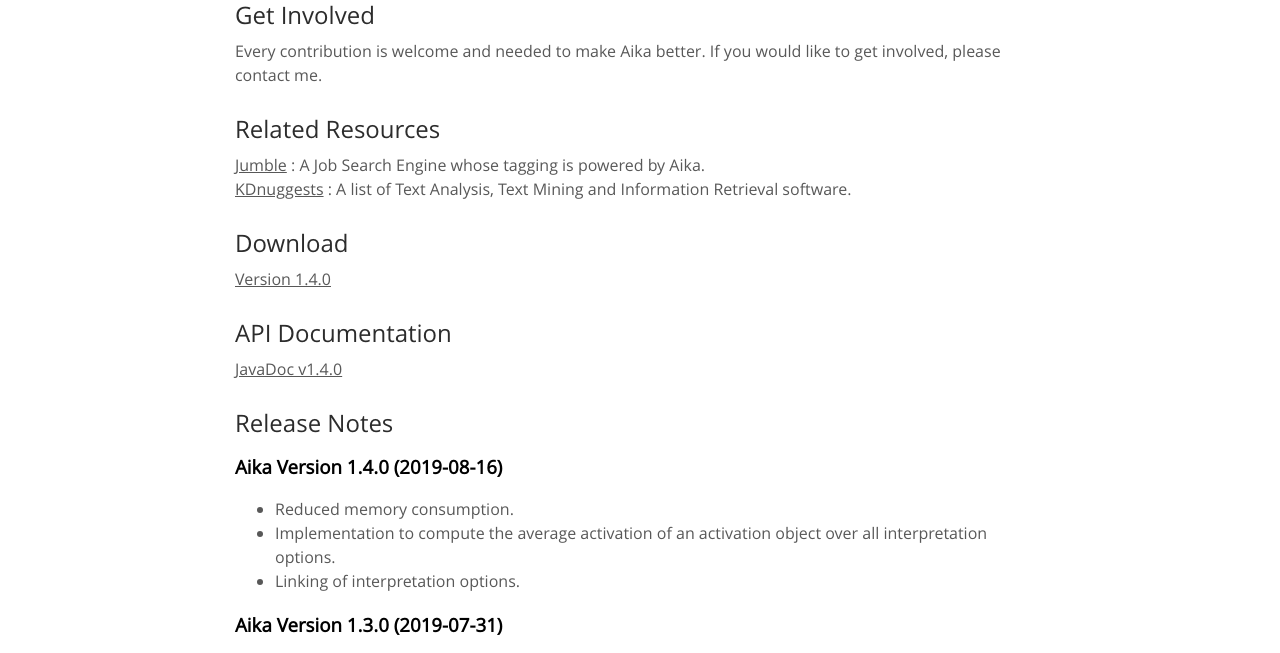
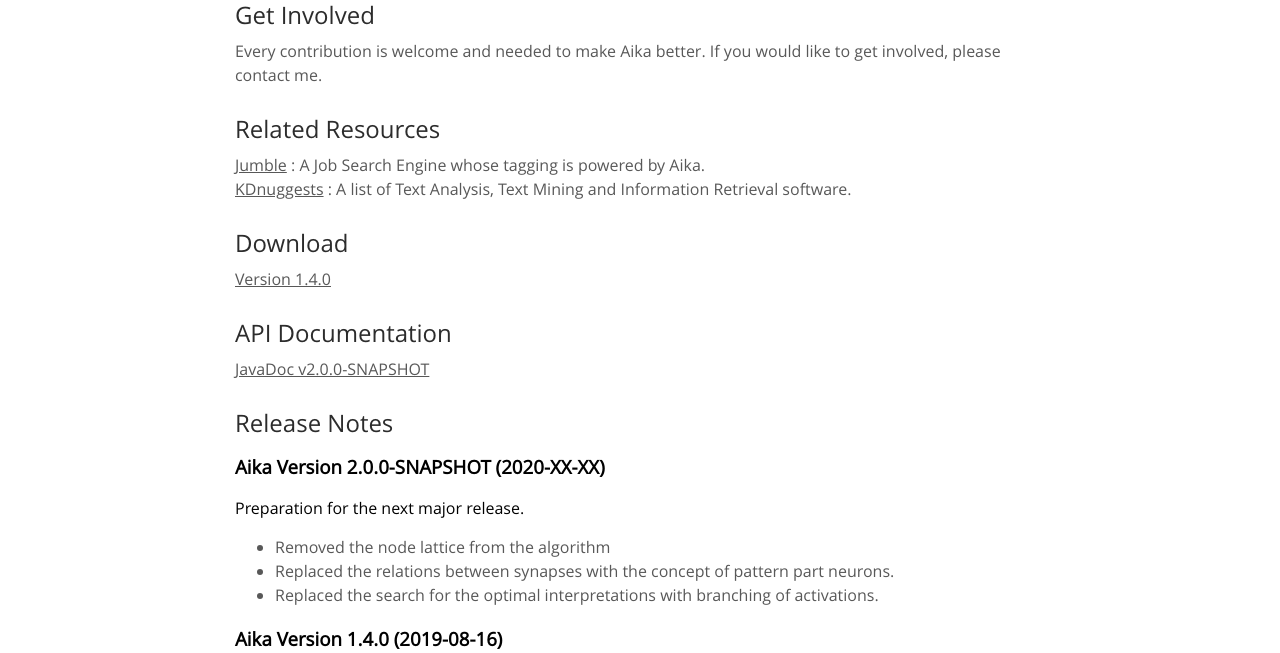
Before and after one commit to wu0o0yu/aika, a plain HTML site: page src/site/resources.html in a window 1280 px wide. Shown: the part 223-876 px from the top of the page. Drawn offline with Linux system fonts and the light colour scheme.

Commit message:
update to the website

```diff
--- a/pom.xml
+++ b/pom.xml
@@ -83,7 +83,7 @@
                     </includes>
                 </configuration>
             </plugin>
-<!--
+
             <plugin>
                 <groupId>org.apache.maven.plugins</groupId>
                 <artifactId>maven-javadoc-plugin</artifactId>
@@ -101,7 +101,7 @@
                     </additionalOptions>
                 </configuration>
             </plugin>
--->
+
             <plugin>
                 <groupId>org.apache.maven.plugins</groupId>
                 <artifactId>maven-source-plugin</artifactId>
--- a/src/site/resources.html
+++ b/src/site/resources.html
@@ -74,10 +74,24 @@
 			<h2>API Documentation</h2>
 
 			<p>
-				<a href="http://aika.network/apidocs/index.html">JavaDoc v1.4.0</a>
+				<a href="http://aika.network/apidocs/index.html">JavaDoc v2.0.0-SNAPSHOT</a>
 			</p>
 
 			<h2>Release Notes</h2>
+			<h3>Aika Version 2.0.0-SNAPSHOT (2020-XX-XX)</h3>
+			Preparation for the next major release.
+			<ul>
+				<li>
+					Removed the node lattice from the algorithm
+				</li>
+				<li>
+					Replaced the relations between synapses with the concept of pattern part neurons.
+				</li>
+				<li>
+					Replaced the search for the optimal interpretations with branching of activations.
+				</li>
+			</ul>
+
 			<h3>Aika Version 1.4.0 (2019-08-16)</h3>
 			<ul>
 				<li>
@@ -425,7 +439,7 @@
 				Weiherstrasse 16 <br/>
 				53111 Bonn <br/>
 				<br/>
-				contact@aika-software.org
+				lukas[dot]molzberger[at]gmx[dot]de
 			</p>
 		</div>
 	</div>
```
Also changed, not shown: src/site/index.html (+2 -2 lines), 1 other file.
